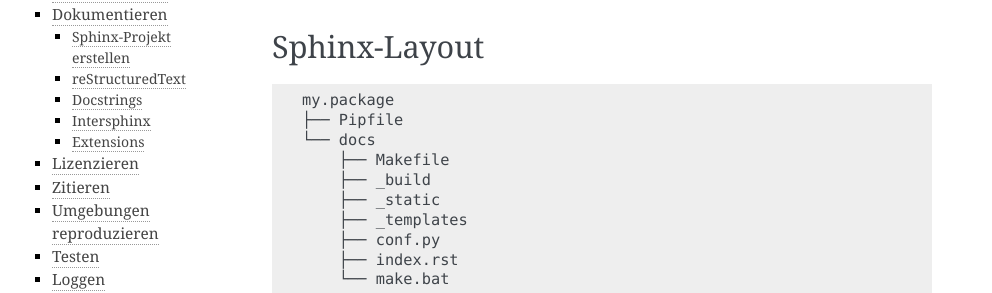
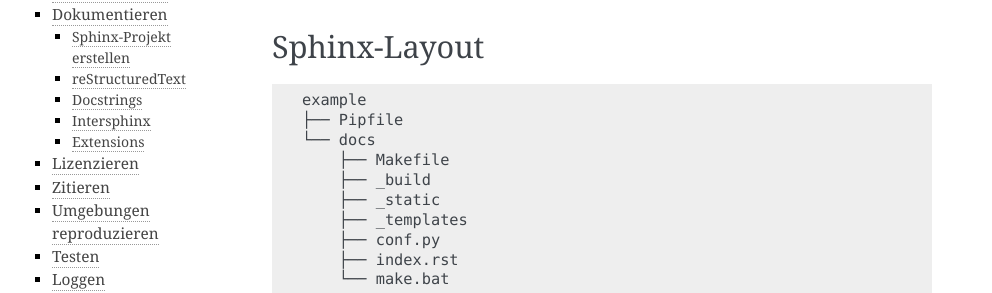
Before and after one commit to veit/jupyter-tutorial-de, a Sphinx documentation site: the page built from docs/productive/documenting/start.rst, in a window 1280 px wide. Shown: the part 850-1143 px from the top of the page, without its empty margins (148-1140 px from the left). Built offline with Sphinx 7.4.7, drawn with Linux system fonts in a browser that asks for light colours; pages that are not in the unit, such as notebooks, are missing from menus.

Commit message:
Fix file system layout for sphinx

```diff
--- a/docs/productive/documenting/start.rst
+++ b/docs/productive/documenting/start.rst
@@ -45,7 +45,7 @@
 
 ::
 
-    my.package
+    example
     ├── Pipfile
     └── docs
         ├── Makefile
```
